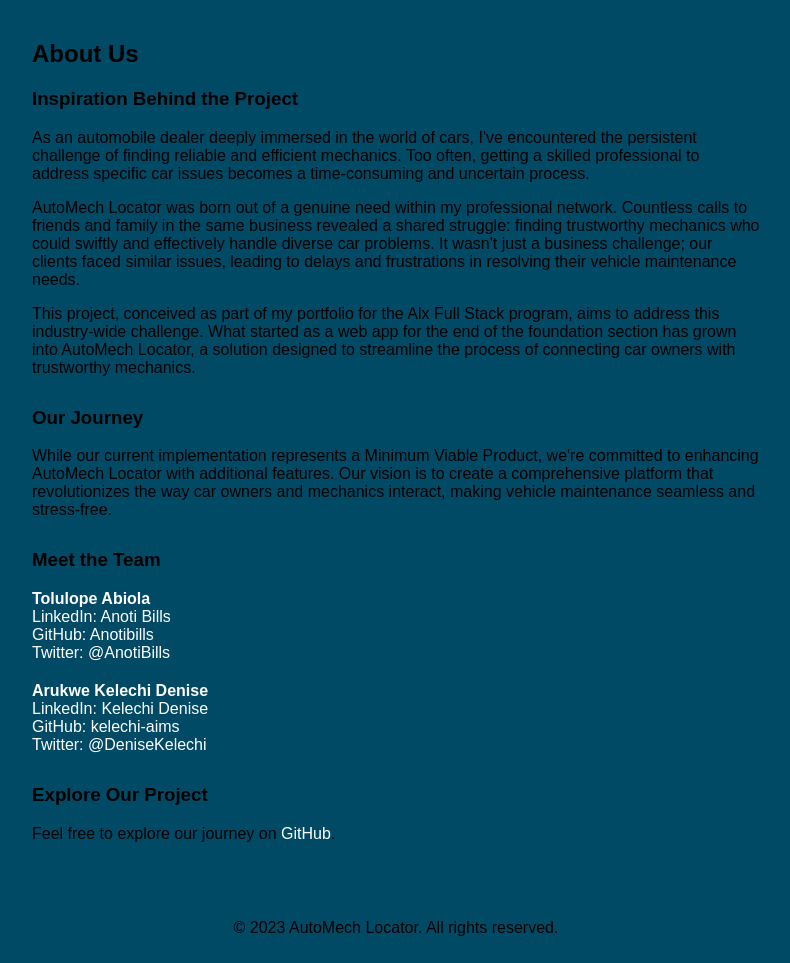
After one commit to kelechi-aims/automech, a Python web app: template templates/about.html in a window 1280 px wide. The commit adds this page. Shown: the whole page, without its empty margins (244-1034 px from the left). Run offline with Jinja, Linux system fonts and the light colour scheme; the template is opened without the code that fills it, so the values that code supplies are empty.

Commit message:
added about page

```diff
--- /dev/null
+++ b/static/css/about.css
@@ -0,0 +1,59 @@
+body {
+  background-color: #004A66;
+  font-family: 'Arial', sans-serif;
+  margin: 0;
+  color: white;
+}
+
+* {
+  box-sizing: border-box;
+}
+
+.container {
+  width: 60%;
+  margin: 0 auto;
+  padding: 20px;
+}
+
+h2, h3, p {
+  color: black;
+}
+
+#about {
+  text-align: left;
+}
+
+#inspiration,
+#journey,
+#team,
+#explore {
+  margin-bottom: 30px;
+}
+
+ul {
+  list-style: none;
+  padding: 0;
+}
+
+ul li {
+  margin-bottom: 20px;
+}
+
+a {
+  color: white;
+  text-decoration: none;
+}
+
+a:hover {
+  text-decoration: underline;
+}
+
+.footer {
+  background-color: #004A66;
+  color: white;
+  width: 100%;
+  text-align: center;
+  padding: 10px;
+  position: relative;
+  bottom: 0;
+}
--- /dev/null
+++ b/templates/about.html
@@ -0,0 +1,83 @@
+<!DOCTYPE html>
+<html lang="en">
+<head>
+  <meta charset="UTF-8">
+  <meta name="viewport" content="width=device-width, initial-scale=1.0">
+  <title>About Us - AutoMech Locator</title>
+  <link rel="stylesheet" type="text/css" href="../static/css/about.css">
+  <link rel="shortcut icon" href="../static/images/icon.svg">
+</head>
+<body>
+  <div class="container">
+    <section id="about">
+      <h2>About Us</h2>
+
+      <div id="inspiration">
+        <h3>Inspiration Behind the Project</h3>
+        <p>
+          As an automobile dealer deeply immersed in the world of cars, I've encountered the persistent challenge
+          of finding reliable and efficient mechanics. Too often, getting a skilled professional to address specific
+	  car issues becomes a time-consuming and uncertain process.
+        </p>
+	<p>
+	  AutoMech Locator was born out of a genuine need within my professional network. Countless calls to friends and
+	  family in the same business revealed a shared struggle: finding trustworthy mechanics who could swiftly and
+	  effectively handle diverse car problems. It wasn't just a business challenge; our clients faced similar issues,
+	  leading to delays and frustrations in resolving their vehicle maintenance needs.
+	</p>
+        <p>
+          This project, conceived as part of my portfolio for the Alx Full Stack program, aims to address this
+          industry-wide challenge. What started as a web app for the end of the foundation section has grown
+          into AutoMech Locator, a solution designed to streamline the process of connecting car owners with
+          trustworthy mechanics.
+        </p>
+      </div>
+
+      <div id="journey">
+        <h3>Our Journey</h3>
+        <p>
+          While our current implementation represents a Minimum Viable Product, we're committed to enhancing
+          AutoMech Locator with additional features. Our vision is to create a comprehensive platform that
+          revolutionizes the way car owners and mechanics interact, making vehicle maintenance seamless and
+          stress-free.
+        </p>
+      </div>
+
+      <div id="team">
+        <h3>Meet the Team</h3>
+        <ul>
+          <li>
+            <strong>Tolulope Abiola</strong>
+            <br>
+            LinkedIn: <a href="https://www.linkedin.com/in/anoti-bills" target="_blank">Anoti Bills</a>
+            <br>
+            GitHub: <a href="https://github.com/Anotibills" target="_blank">Anotibills</a>
+            <br>
+            Twitter: <a href="https://twitter.com/AnotiBills" target="_blank">@AnotiBills</a>
+          </li>
+          <li>
+            <strong>Arukwe Kelechi Denise</strong>
+            <br>
+            LinkedIn: <a href="https://www.linkedin.com/in/kelechi-denise" target="_blank">Kelechi Denise</a>
+            <br>
+            GitHub: <a href="https://github.com/kelechi-aims" target="_blank">kelechi-aims</a>
+            <br>
+            Twitter: <a href="https://twitter.com/DeniseKelechi" target="_blank">@DeniseKelechi</a>
+          </li>
+        </ul>
+      </div>
+
+      <div id="explore">
+        <h3>Explore Our Project</h3>
+        <p>
+          Feel free to explore our journey on <a href="https://github.com/kelechi-aims/AutoMech-Locator.git" target="_blank">GitHub</a>.
+        </p>
+      </div>
+    </section>
+  </div>
+
+  <footer class="footer">
+    <p>&copy; 2023 AutoMech Locator. All rights reserved.</p>
+  </footer>
+</body>
+</html>
--- a/templates/home.html
+++ b/templates/home.html
@@ -16,6 +16,7 @@
           <li style="float: left;"><a href="https://www.automechlocator.tech"><img src="../static/images/logo.svg" alt="Logo" style="width:200px; height:54px;"></a></li>
 	</ul>
 	<ul class="cta-1">
+	  <li><a href="{{ url_for('about') }}"><button id="About">About</button></a></li>
           <li><a href="{{ url_for('search') }}"><button id="findMechanicButton">Find a Mechanic</button></a></li>
           <li><a href="{{ url_for('login') }}"><button>Login</button></a></li>
 	  <li><a href="{{ url_for('mechanic_register') }}"><button>Register as a Mechanic</button></a></li>
--- a/templates/search.html
+++ b/templates/search.html
@@ -28,7 +28,7 @@
     <form id="searchForm" action="{{url_for('submit')}}" method="POST" autocomplete="on">
       <label for="location">Location:</label>
       <select type="text" id="location" name="location" required><br>
-        <option selected disabled>Select Type</option>
+        <option selected disabled>Select Location</option>
         <option value="ikeja">Ikeja</option>
 	<option value="oshodi">Oshodi</option>
       </select><br>
```
